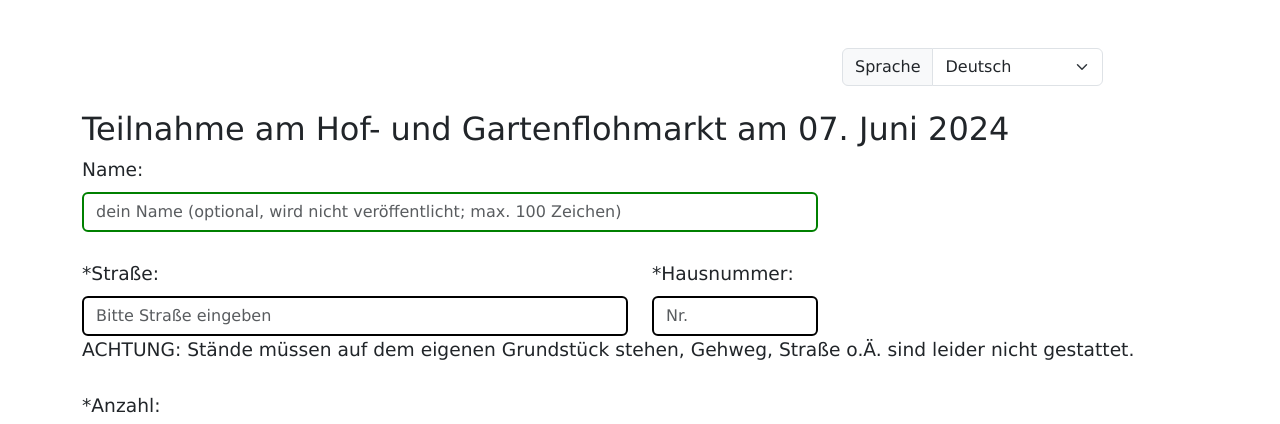
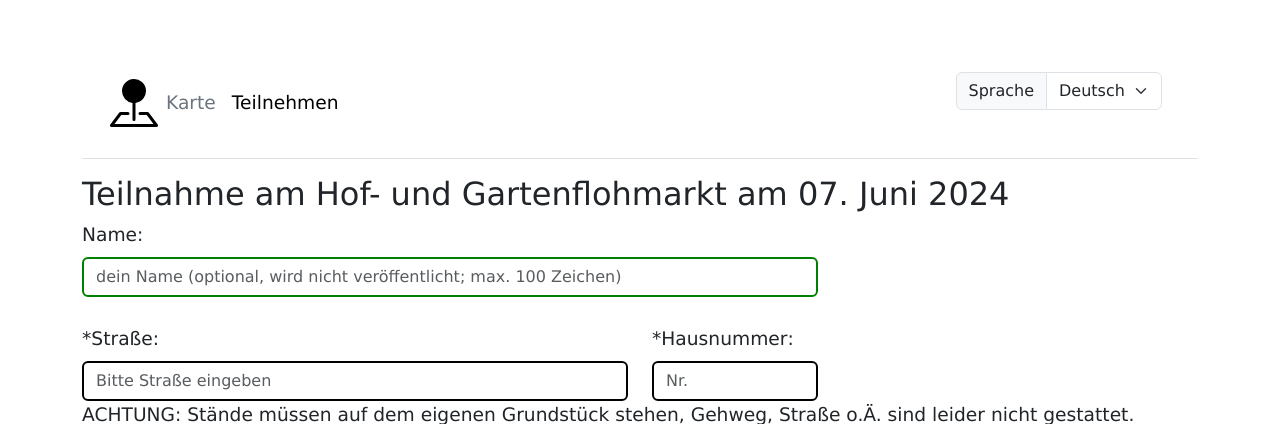
Before and after one commit to blckwngd/HeimatRadar, a PHP site: page /registrierung.php in a window 1280 px wide. Shown: the top 424 px of the page. Run offline with PHP 8.4, Linux system fonts and the light colour scheme; some libraries are stand-ins or nearby versions.

Commit message:
improved navigation pane

```diff
--- a/www/i18n/de.json
+++ b/www/i18n/de.json
@@ -1,5 +1,6 @@
 {
     "reg": {
+        "bezeichnung": "Teilnehmen",
         "titel": "Teilnahme am Hof- und Gartenflohmarkt am 07. Juni 2024",
         "hinweis_ort": "ACHTUNG: Stände müssen auf dem eigenen Grundstück stehen, Gehweg, Straße o.Ä. sind leider nicht gestattet.",
 
@@ -49,6 +50,7 @@
     },
 
     "karte": {
+        "bezeichnung": "Karte",
         "titel": "Willkommen beim Hof- und Gartenflohmarkt",
         "untertitel": "am 28.06.2025, 9-16 Uhr, in ganz Heimbach-Weis",
         "inputAktionen_label": "Aktionen",
@@ -57,6 +59,7 @@
     },
 
     "login": {
+        "bezeichnung": "Einloggen",
         "titel": "Login for administration",
         "inputUsername_label": "Benutzername",
         "inputUsername_platzhalter": "",
--- a/www/i18n/en.json
+++ b/www/i18n/en.json
@@ -1,5 +1,6 @@
 {
     "reg": {
+        "bezeichnung": "Participate",
         "titel": "Participation at Hof- und Gartenflohmarkt on 06. Juni 2024",
 
         "hinweis_ort": "ATTENTION: market stalls must be on your own property. Pavement, street or the like are not permitted.",
@@ -51,6 +52,7 @@
     },
 
     "karte": {
+        "bezeichnung": "Map",
         "titel": "Welcome to the yard flea market",
         "untertitel": "on June 28, 9am to 4pm, all over Heimbach-Weis",
         "inputAktionen_label": "Actions",
@@ -59,6 +61,7 @@
     },
 
     "login": {
+        "bezeichnung": "Login",
         "titel": "Einloggen zum Verwalten",
         "inputUsername_label": "Username",
         "inputUsername_platzhalter": "",
--- a/www/login.php
+++ b/www/login.php
@@ -72,7 +72,7 @@ if (isset($_POST["username"]) && isset($_POST["password"])) {
 
   <div class="col-sm-4">
     <label for="name" data-i18n="login.inputPassword_label" class="form-label"><?= $i18n->login->inputPassword_label ?></label>:
-    <input type="text" class="form-control" id="password" placeholder="<?= $i18n->login->inputPassword_platzhalter ?>" data-i18n="login.inputPassword_platzhalter" data-i18n-attr="placeholder" name="password"/>
+    <input type="password" class="form-control" id="password" placeholder="<?= $i18n->login->inputPassword_platzhalter ?>" data-i18n="login.inputPassword_platzhalter" data-i18n-attr="placeholder" name="password"/>
     <div class="invalid-feedback" data-i18n="login.inputPassword_hinweisUngueltig"><?= $i18n->login->inputPassword_hinweisUngueltig ?></div>
   </div>
 </div>
--- a/www/modules/header.php
+++ b/www/modules/header.php
@@ -2,6 +2,45 @@
   $printView = isset($_GET["print"]);
   if (!$printView) {
 ?>
+<main>
+<header class="p-3 mb-3 border-bottom">
+    <div class="container">
+      <div class="d-flex flex-wrap align-items-center justify-content-center justify-content-lg-start">
+        <a href="karte.php" class="d-flex align-items-center mb-2 mb-lg-0 link-body-emphasis text-decoration-none">
+        <svg xmlns="http://www.w3.org/2000/svg" width="48" height="48" fill="currentColor" class="bi bi-pin-map-fill" viewBox="0 0 16 16">
+          <path fill-rule="evenodd" d="M3.1 11.2a.5.5 0 0 1 .4-.2H6a.5.5 0 0 1 0 1H3.75L1.5 15h13l-2.25-3H10a.5.5 0 0 1 0-1h2.5a.5.5 0 0 1 .4.2l3 4a.5.5 0 0 1-.4.8H.5a.5.5 0 0 1-.4-.8z"/>
+          <path fill-rule="evenodd" d="M4 4a4 4 0 1 1 4.5 3.969V13.5a.5.5 0 0 1-1 0V7.97A4 4 0 0 1 4 3.999z"/>
+        </svg>
+        </a>
+
+        <ul class="nav col-12 col-lg-auto me-lg-auto mb-2 justify-content-center mb-md-0">
+          <li><a href="karte.php" class="nav-link px-2 link-secondary" data-i18n="karte.bezeichnung"><?= $i18n->karte->bezeichnung ?></a></li>
+          <li><a href="registrierung.php" class="nav-link px-2 link-body-emphasis" data-i18n="reg.bezeichnung"><?= $i18n->reg->bezeichnung ?></a></li>
+        </ul>
+
+        <form class="ml-auto p-2" role="search">
+
+          <!-- Sprach Auswahl -->
+          <div class="input-group mb-4">
+            <label class="input-group-text" for="languageSelect" data-i18n="sprache">Sprache</label>
+            <select class="form-select" id="languageSelect">
+              <?php
+                foreach ($languages as $k => $l) {
+                  $first = ($k == array_keys($languages)[0]);
+                  echo "<option value=\"$k\"" . ($first ? " selected" : "") . ">$l</option>\r\n";
+                }
+              ?>
+            </select>
+          </div>
+
+        </form>
+      </div>
+    </div>
+  </header>
+
+  </main>
+
+  <!--
     <div class="row">
       <div class="col-sm-8">
         <?php if ($isLoggedIn) { ?>
@@ -9,7 +48,6 @@
         <?php } ?>
       </div>
       <div class="col-sm-3">
-        <!-- Sprach Auswahl -->
         <div class="input-group mb-4">
           <label class="input-group-text" for="languageSelect" data-i18n="sprache">Sprache</label>
           <select class="form-select" id="languageSelect">
@@ -23,6 +61,7 @@
         </div>
       </div>
     </div>
+            -->
 <?php
   }
 ?>
```
